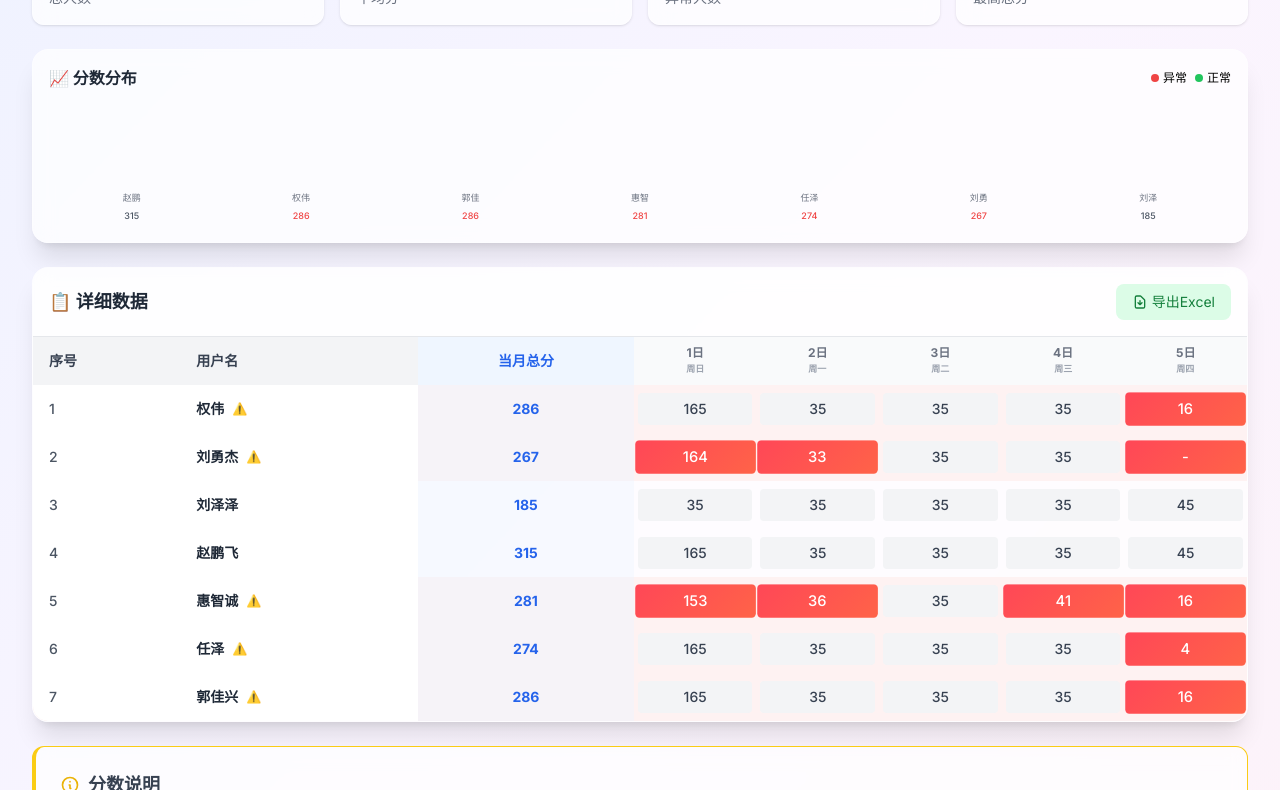
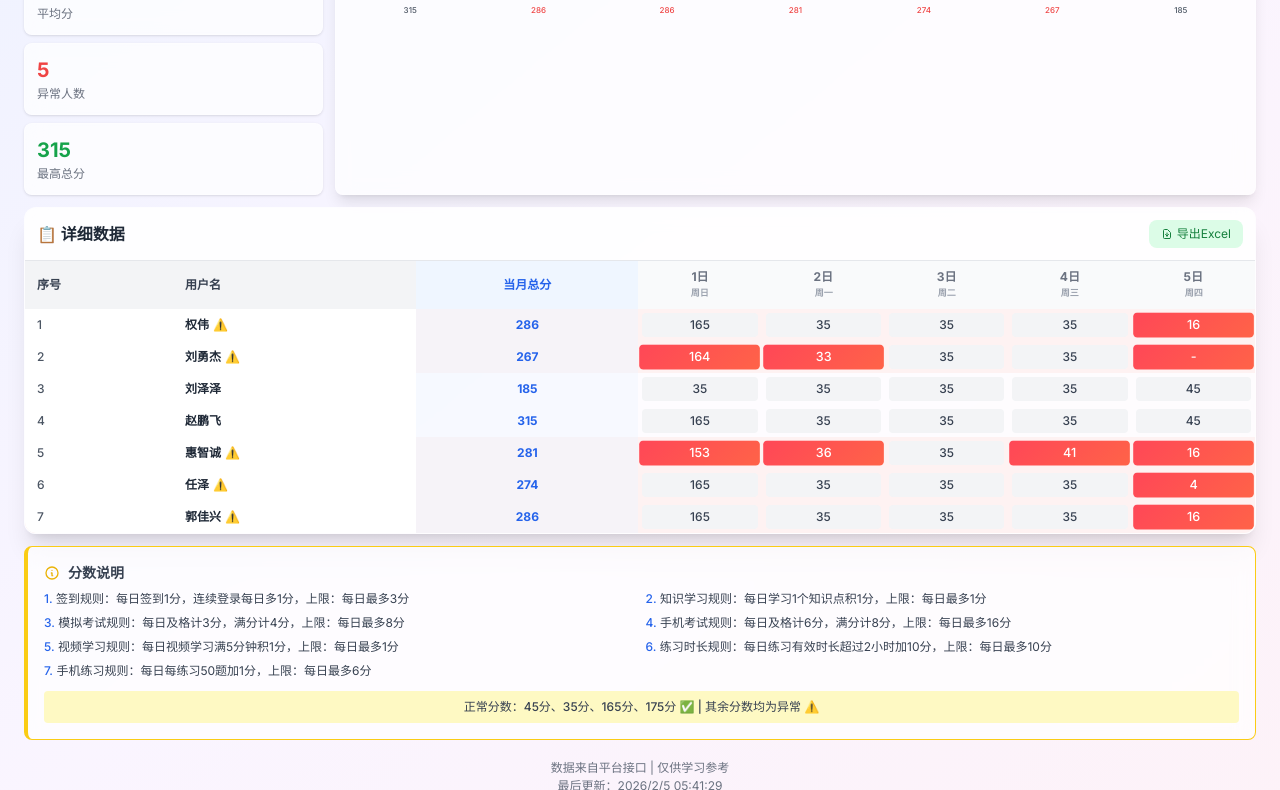
Before and after one commit to wfxx2026/score-cloud-data, a plain HTML site: page index.html in a window 1280 px wide. Shown: the part 243-1033 px from the top of the page. Drawn offline with nearby package versions, Linux system fonts and the light colour scheme.

Commit message:
更新 index.html

```diff
--- a/index.html
+++ b/index.html
@@ -93,27 +93,26 @@
         }
     </style>
 </head>
-<body class="min-h-screen bg-gradient-to-br from-indigo-50 via-purple-50 to-pink-50 p-4 md:p-8">
-    <div class="max-w-7xl mx-auto space-y-6">
+<body class="min-h-screen bg-gradient-to-br from-indigo-50 via-purple-50 to-pink-50 p-3 md:p-6">
+    <div class="max-w-7xl mx-auto space-y-3">
 
         <!-- 头部 -->
-        <div class="glass-effect rounded-2xl shadow-xl p-6 fade-in">
-            <div class="flex flex-col md:flex-row justify-between items-center gap-4">
+        <div class="glass-effect rounded-xl shadow-lg p-4 fade-in">
+            <div class="flex flex-col md:flex-row justify-between items-center gap-3">
                 <div>
-                    <h1 class="text-3xl font-bold text-gray-800 flex items-center gap-3">
+                    <h1 class="text-2xl font-bold text-gray-800 flex items-center gap-2">
                         📊 全员答题分数云端查看
                     </h1>
-                    <p class="text-gray-600 mt-2">后台上传 · 数据文件存储 · 实时可视化</p>
+                    <p class="text-gray-600 text-sm mt-1">后台上传 · 数据文件存储 · 实时可视化</p>
                 </div>
-                <div class="flex gap-3 items-center">
-                    <select id="monthSelect" class="px-4 py-2 border border-gray-300 rounded-lg bg-white focus:ring-2 focus:ring-blue-500 focus:border-transparent outline-none transition">
+                <div class="flex gap-2 items-center">
+                    <select id="monthSelect" class="px-3 py-2 text-sm border border-gray-300 rounded-lg bg-white focus:ring-2 focus:ring-blue-500 focus:border-transparent outline-none transition">
                     </select>
-                    <button onclick="loadData()" class="px-6 py-2 bg-gradient-to-r from-blue-600 to-purple-600 text-white rounded-lg hover:from-blue-700 hover:to-purple-700 transition transform hover:scale-105 flex items-center gap-2">
+                    <button onclick="loadData()" class="px-4 py-2 text-sm bg-gradient-to-r from-blue-600 to-purple-600 text-white rounded-lg hover:from-blue-700 hover:to-purple-700 transition transform hover:scale-105 flex items-center gap-1">
                         <svg class="w-4 h-4" fill="none" stroke="currentColor" viewBox="0 0 24 24"><path stroke-linecap="round" stroke-linejoin="round" stroke-width="2" d="M4 4v5h.582m15.356 2A8.001 8.001 0 004.582 9m0 0H9m11 11v-5h-.581m0 0a8.003 8.003 0 01-15.357-2m15.357 2H15"></path></svg>
                         刷新
                     </button>
-                    <!-- 月度汇总按钮 -->
-                    <a href="./monthly-reports/" class="monthly-btn px-6 py-2 text-white rounded-lg flex items-center gap-2">
+                    <a href="./monthly-reports/" class="monthly-btn px-4 py-2 text-sm text-white rounded-lg flex items-center gap-1">
                         <svg class="w-4 h-4" fill="none" stroke="currentColor" viewBox="0 0 24 24"><path stroke-linecap="round" stroke-linejoin="round" stroke-width="2" d="M9 17v-2m3 2v-4m3 4v-6m2 10H7a2 2 0 01-2-2V5a2 2 0 012-2h5.586a1 1 0 01.707.293l5.414 5.414a1 1 0 01.293.707V19a2 2 0 01-2 2z"></path></svg>
                         月度汇总
                     </a>
@@ -121,46 +120,49 @@
             </div>
         </div>
 
-        <!-- 统计卡片 -->
-        <div class="grid grid-cols-2 md:grid-cols-4 gap-4 fade-in" style="animation-delay: 0.1s">
-            <div class="glass-effect rounded-xl p-4 shadow hover:shadow-lg transition">
-                <div class="text-3xl font-bold text-blue-600" id="stat-total">-</div>
-                <div class="text-gray-500 text-sm mt-1">总人数</div>
+        <!-- 统计卡片 + 分数分布 合并行 -->
+        <div class="grid grid-cols-1 lg:grid-cols-4 gap-3 fade-in" style="animation-delay: 0.1s">
+            <!-- 左侧统计卡片 -->
+            <div class="lg:col-span-1 grid grid-cols-2 lg:grid-cols-1 gap-2">
+                <div class="glass-effect rounded-lg p-3 shadow hover:shadow-md transition">
+                    <div class="text-xl font-bold text-blue-600" id="stat-total">-</div>
+                    <div class="text-gray-500 text-xs mt-0.5">总人数</div>
                 </div>
-            <div class="glass-effect rounded-xl p-4 shadow hover:shadow-lg transition">
-                <div class="text-3xl font-bold text-purple-600" id="stat-avg">-</div>
-                <div class="text-gray-500 text-sm mt-1">平均分</div>
+                <div class="glass-effect rounded-lg p-3 shadow hover:shadow-md transition">
+                    <div class="text-xl font-bold text-purple-600" id="stat-avg">-</div>
+                    <div class="text-gray-500 text-xs mt-0.5">平均分</div>
                 </div>
-            <div class="glass-effect rounded-xl p-4 shadow hover:shadow-lg transition">
-                <div class="text-3xl font-bold text-red-500" id="stat-exceed">-</div>
-                <div class="text-gray-500 text-sm mt-1">异常人数</div>
+                <div class="glass-effect rounded-lg p-3 shadow hover:shadow-md transition">
+                    <div class="text-xl font-bold text-red-500" id="stat-exceed">-</div>
+                    <div class="text-gray-500 text-xs mt-0.5">异常人数</div>
                 </div>
-            <div class="glass-effect rounded-xl p-4 shadow hover:shadow-lg transition">
-                <div class="text-3xl font-bold text-green-600" id="stat-max">-</div>
-                <div class="text-gray-500 text-sm mt-1">最高总分</div>
+                <div class="glass-effect rounded-lg p-3 shadow hover:shadow-md transition">
+                    <div class="text-xl font-bold text-green-600" id="stat-max">-</div>
+                    <div class="text-gray-500 text-xs mt-0.5">最高总分</div>
                 </div>
             </div>
 
-        <!-- 图表区域 -->
-        <div class="glass-effect rounded-2xl shadow-xl p-4 fade-in" style="animation-delay: 0.2s">
+            <!-- 右侧分数分布图表 -->
+            <div class="lg:col-span-3 glass-effect rounded-lg shadow-lg p-3">
                 <div class="flex justify-between items-center mb-2">
-                <h3 class="font-bold text-base text-gray-800">📈 分数分布</h3>
+                    <h3 class="font-bold text-sm text-gray-800">📈 分数分布</h3>
                     <div class="flex gap-2 text-xs">
                         <span class="flex items-center gap-1"><span class="w-2 h-2 bg-red-500 rounded-full"></span>异常</span>
                         <span class="flex items-center gap-1"><span class="w-2 h-2 bg-green-500 rounded-full"></span>正常</span>
                     </div>
                 </div>
-            <div id="chart-container" class="h-32 flex items-end justify-around gap-1 overflow-x-auto pb-1">
+                <div id="chart-container" class="h-24 flex items-end justify-around gap-1 overflow-x-auto pb-1">
+                </div>
             </div>
         </div>
 
         <!-- 数据表格 -->
-        <div class="glass-effect rounded-2xl shadow-xl overflow-hidden fade-in" style="animation-delay: 0.3s">
-            <div class="p-4 border-b border-gray-200 flex justify-between items-center bg-white/50">
-                <h3 class="font-bold text-lg text-gray-800">📋 详细数据</h3>
+        <div class="glass-effect rounded-xl shadow-xl overflow-hidden fade-in" style="animation-delay: 0.2s">
+            <div class="p-3 border-b border-gray-200 flex justify-between items-center bg-white/50">
+                <h3 class="font-bold text-base text-gray-800">📋 详细数据</h3>
                 <div class="flex gap-2">
-                    <button onclick="exportExcel()" class="px-4 py-2 text-sm bg-green-100 text-green-700 rounded-lg hover:bg-green-200 transition flex items-center gap-1">
-                        <svg class="w-4 h-4" fill="none" stroke="currentColor" viewBox="0 0 24 24"><path stroke-linecap="round" stroke-linejoin="round" stroke-width="2" d="M12 10v6m0 0l-3-3m3 3l3-3m2 8H7a2 2 0 01-2-2V5a2 2 0 012-2h5.586a1 1 0 01.707.293l5.414 5.414a1 1 0 01.293.707V19a2 2 0 01-2 2z"></path></svg>
+                    <button onclick="exportExcel()" class="px-3 py-1.5 text-xs bg-green-100 text-green-700 rounded-lg hover:bg-green-200 transition flex items-center gap-1">
+                        <svg class="w-3 h-3" fill="none" stroke="currentColor" viewBox="0 0 24 24"><path stroke-linecap="round" stroke-linejoin="round" stroke-width="2" d="M12 10v6m0 0l-3-3m3 3l3-3m2 8H7a2 2 0 01-2-2V5a2 2 0 012-2h5.586a1 1 0 01.707.293l5.414 5.414a1 1 0 01.293.707V19a2 2 0 01-2 2z"></path></svg>
                         导出Excel
                     </button>
                 </div>
@@ -169,16 +171,16 @@
                 <table class="w-full text-sm" id="dataTable">
                     <thead class="bg-gray-100 sticky top-0 z-30">
                         <tr id="tableHeader">
-                            <th class="sticky-col px-4 py-3 text-left font-semibold text-gray-700">序号</th>
-                            <th class="sticky-col px-4 py-3 text-left font-semibold text-gray-700" style="left: 80px;">用户名</th>
-                            <th class="px-4 py-3 text-center font-semibold text-blue-600 bg-blue-50">当月总分</th>
+                            <th class="sticky-col px-3 py-2 text-left font-semibold text-gray-700 text-xs">序号</th>
+                            <th class="sticky-col px-3 py-2 text-left font-semibold text-gray-700 text-xs" style="left: 60px;">用户名</th>
+                            <th class="px-3 py-2 text-center font-semibold text-blue-600 bg-blue-50 text-xs">当月总分</th>
                         </tr>
                     </thead>
                     <tbody id="tableBody">
                         <tr>
-                            <td colspan="3" class="text-center py-12">
-                                <div class="loading-spinner mx-auto mb-4"></div>
-                                <p class="text-gray-400">加载中...</p>
+                            <td colspan="3" class="text-center py-8">
+                                <div class="loading-spinner mx-auto mb-2" style="width: 32px; height: 32px; border-width: 2px;"></div>
+                                <p class="text-gray-400 text-sm">加载中...</p>
                             </td>
                         </tr>
                     </tbody>
@@ -187,12 +189,12 @@
         </div>
 
         <!-- 分数说明 -->
-        <div class="glass-effect border-l-4 border-yellow-400 rounded-xl p-6 text-sm text-gray-700 fade-in" style="animation-delay: 0.4s">
-            <h4 class="font-bold mb-3 text-lg flex items-center gap-2">
-                <svg class="w-5 h-5 text-yellow-500" fill="none" stroke="currentColor" viewBox="0 0 24 24"><path stroke-linecap="round" stroke-linejoin="round" stroke-width="2" d="M13 16h-1v-4h-1m1-4h.01M21 12a9 9 0 11-18 0 9 9 0 0118 0z"></path></svg>
+        <div class="glass-effect border-l-4 border-yellow-400 rounded-lg p-4 text-xs text-gray-700 fade-in" style="animation-delay: 0.3s">
+            <h4 class="font-bold mb-2 text-sm flex items-center gap-2">
+                <svg class="w-4 h-4 text-yellow-500" fill="none" stroke="currentColor" viewBox="0 0 24 24"><path stroke-linecap="round" stroke-linejoin="round" stroke-width="2" d="M13 16h-1v-4h-1m1-4h.01M21 12a9 9 0 11-18 0 9 9 0 0118 0z"></path></svg>
                 分数说明
             </h4>
-            <div class="grid md:grid-cols-2 gap-3">
+            <div class="grid md:grid-cols-2 gap-2">
                 <p><span class="font-medium text-blue-600">1.</span> 签到规则：每日签到1分，连续登录每日多1分，上限：每日最多3分</p>
                 <p><span class="font-medium text-blue-600">2.</span> 知识学习规则：每日学习1个知识点积1分，上限：每日最多1分</p>
                 <p><span class="font-medium text-blue-600">3.</span> 模拟考试规则：每日及格计3分，满分计4分，上限：每日最多8分</p>
@@ -201,15 +203,15 @@
                 <p><span class="font-medium text-blue-600">6.</span> 练习时长规则：每日练习有效时长超过2小时加10分，上限：每日最多10分</p>
                 <p><span class="font-medium text-blue-600">7.</span> 手机练习规则：每日每练习50题加1分，上限：每日最多6分</p>
             </div>
-            <div class="mt-4 p-3 bg-yellow-100 rounded-lg text-center font-medium">
+            <div class="mt-3 p-2 bg-yellow-100 rounded text-center font-medium text-xs">
                 正常分数：45分、35分、165分、175分 ✅ | 其余分数均为异常 ⚠️
             </div>
         </div>
 
         <!-- 页脚 -->
-        <div class="text-center text-gray-500 text-sm py-4 fade-in" style="animation-delay: 0.5s">
+        <div class="text-center text-gray-500 text-xs py-2 fade-in" style="animation-delay: 0.4s">
             <p>数据来自平台接口 | 仅供学习参考</p>
-            <p class="mt-1">最后更新：<span id="lastUpdate">-</span></p>
+            <p class="mt-0.5">最后更新：<span id="lastUpdate">-</span></p>
         </div>
     </div>
 
@@ -246,9 +248,9 @@
             const tbody = document.getElementById('tableBody');
             tbody.innerHTML = `
                 <tr>
-                    <td colspan="3" class="text-center py-12">
-                        <div class="loading-spinner mx-auto mb-4"></div>
-                        <p class="text-gray-400">加载中...</p>
+                    <td colspan="3" class="text-center py-8">
+                        <div class="loading-spinner mx-auto mb-2" style="width: 32px; height: 32px; border-width: 2px;"></div>
+                        <p class="text-gray-400 text-sm">加载中...</p>
                     </td>
                 </tr>
             `;
@@ -264,15 +266,15 @@
             } catch (e) {
                 tbody.innerHTML = `
                     <tr>
-                        <td colspan="100" class="text-center py-12 text-gray-400">
-                            <div class="mb-4 text-6xl">📭</div>
-                            <p>暂无数据</p>
-                            <p class="text-sm mt-2">请确保数据文件已上传到 data/${currentMonth}.json</p>
+                        <td colspan="100" class="text-center py-8 text-gray-400">
+                            <div class="mb-2 text-4xl">📭</div>
+                            <p class="text-sm">暂无数据</p>
+                            <p class="text-xs mt-1">请确保数据文件已上传到 data/${currentMonth}.json</p>
                         </td>
                     </tr>
                 `;
                 updateStats([]);
-                document.getElementById('chart-container').innerHTML = '<div class="text-gray-400 w-full text-center">暂无数据</div>';
+                document.getElementById('chart-container').innerHTML = '<div class="text-gray-400 w-full text-center text-sm">暂无数据</div>';
             }
         }
 
@@ -321,11 +323,11 @@
         function renderChart(users) {
             const container = document.getElementById('chart-container');
             if (users.length === 0) {
-                container.innerHTML = '<div class="text-gray-400 w-full text-center">暂无数据</div>';
+                container.innerHTML = '<div class="text-gray-400 w-full text-center text-sm">暂无数据</div>';
                 return;
             }
 
-            const sorted = [...users].sort((a, b) => (b.monthlyTotal || 0) - (a.monthlyTotal || 0)).slice(0, 20);
+            const sorted = [...users].sort((a, b) => (b.monthlyTotal || 0) - (a.monthlyTotal || 0)).slice(0, 15);
             const maxScore = Math.max(...sorted.map(u => u.monthlyTotal || 0), 1);
 
             container.innerHTML = sorted.map(user => {
@@ -335,17 +337,17 @@
                 const height = maxScore > 0 ? (score / maxScore * 100) : 0;
 
                 return `
-                    <div class="flex flex-col items-center gap-0.5 min-w-[28px]">
-                        <div class="text-[9px] text-gray-500 truncate w-full text-center" title="${user.userName}">
+                    <div class="flex flex-col items-center gap-0.5 min-w-[24px]">
+                        <div class="text-[8px] text-gray-500 truncate w-full text-center" title="${user.userName}">
                             ${user.userName.substring(0, 2)}
                         </div>
-                        <div class="w-5 rounded-t-sm transition-all duration-500 hover:opacity-80 relative group cursor-pointer ${hasExceed ? 'exceed-limit' : 'bg-gradient-to-t from-blue-500 to-purple-500'}"
-                             style="height: ${Math.max(height, 3)}%">
+                        <div class="w-4 rounded-t-sm transition-all duration-500 hover:opacity-80 relative group cursor-pointer ${hasExceed ? 'exceed-limit' : 'bg-gradient-to-t from-blue-500 to-purple-500'}"
+                             style="height: ${Math.max(height, 2)}%">
                             <div class="absolute bottom-full left-1/2 transform -translate-x-1/2 mb-1 px-2 py-1 bg-gray-800 text-white text-xs rounded opacity-0 group-hover:opacity-100 transition pointer-events-none whitespace-nowrap z-10">
                                 ${user.userName}: ${score}分
                             </div>
                         </div>
-                        <div class="text-[9px] font-medium ${hasExceed ? 'text-red-500' : 'text-gray-600'}">${score}</div>
+                        <div class="text-[8px] font-medium ${hasExceed ? 'text-red-500' : 'text-gray-600'}">${score}</div>
                     </div>
                 `;
             }).join('');
@@ -358,13 +360,13 @@
 
             const header = document.getElementById('tableHeader');
             header.innerHTML = `
-                <th class="sticky-col px-4 py-3 text-left font-semibold text-gray-700 bg-gray-100">序号</th>
-                <th class="sticky-col px-4 py-3 text-left font-semibold text-gray-700 bg-gray-100" style="left: 80px;">用户名</th>
-                <th class="px-4 py-3 text-center font-semibold text-blue-600 bg-blue-50">当月总分</th>
+                <th class="sticky-col px-3 py-2 text-left font-semibold text-gray-700 bg-gray-100 text-xs">序号</th>
+                <th class="sticky-col px-3 py-2 text-left font-semibold text-gray-700 bg-gray-100 text-xs" style="left: 60px;">用户名</th>
+                <th class="px-3 py-2 text-center font-semibold text-blue-600 bg-blue-50 text-xs">当月总分</th>
                 ${dates.map(d => {
                     const day = new Date(d).getDate();
                     const weekday = ['日', '一', '二', '三', '四', '五', '六'][new Date(d).getDay()];
-                    return `<th class="px-2 py-2 text-center text-xs text-gray-500 bg-gray-50 min-w-[50px]">
+                    return `<th class="px-2 py-2 text-center text-xs text-gray-500 bg-gray-50 min-w-[40px]">
                         <div>${day}日</div>
                         <div class="text-gray-400 scale-75">周${weekday}</div>
                     </th>`;
@@ -383,21 +385,21 @@
 
                 return `
                     <tr class="hover:bg-blue-50 transition ${hasExceed ? 'bg-red-50' : ''}">
-                        <td class="sticky-col px-4 py-3 font-medium text-gray-600 bg-white">${user.userIndex || idx + 1}</td>
-                        <td class="sticky-col px-4 py-3 font-semibold text-gray-800 bg-white" style="left: 80px;">
-                            <div class="flex items-center gap-2">
+                        <td class="sticky-col px-3 py-2 font-medium text-gray-600 bg-white text-xs">${user.userIndex || idx + 1}</td>
+                        <td class="sticky-col px-3 py-2 font-semibold text-gray-800 bg-white text-xs" style="left: 60px;">
+                            <div class="flex items-center gap-1">
                                 ${user.userName}
                                 ${hasExceed ? `<span class="text-red-500 text-xs" title="异常日期：${exceedDays}">⚠️</span>` : ''}
                             </div>
                         </td>
-                        <td class="px-4 py-3 text-center font-bold text-blue-600 bg-blue-50/50">${user.monthlyTotal || 0}</td>
+                        <td class="px-3 py-2 text-center font-bold text-blue-600 bg-blue-50/50 text-xs">${user.monthlyTotal || 0}</td>
                         ${dates.map(date => {
                             const score = (user.dailyScores || {})[date] || 0;
                             // 检查是否为异常分数
                             const isExceed = !NORMAL_SCORES.includes(score);
                             return `
-                                <td class="px-1 py-2">
-                                    <div class="text-center py-1.5 rounded text-sm font-medium transition ${isExceed ? 'exceed-limit' : (score > 0 ? 'bg-gray-100 text-gray-700' : 'text-gray-300')}">
+                                <td class="px-1 py-1">
+                                    <div class="text-center py-1 rounded text-xs font-medium transition ${isExceed ? 'exceed-limit' : (score > 0 ? 'bg-gray-100 text-gray-700' : 'text-gray-300')}">
                                         ${score > 0 ? score : '-'}
                                     </div>
                                 </td>
```
Lines whose indentation alone changed are shown as unchanged.
